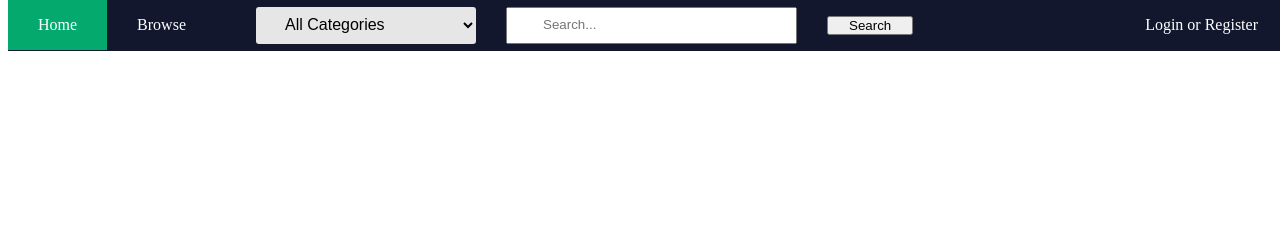
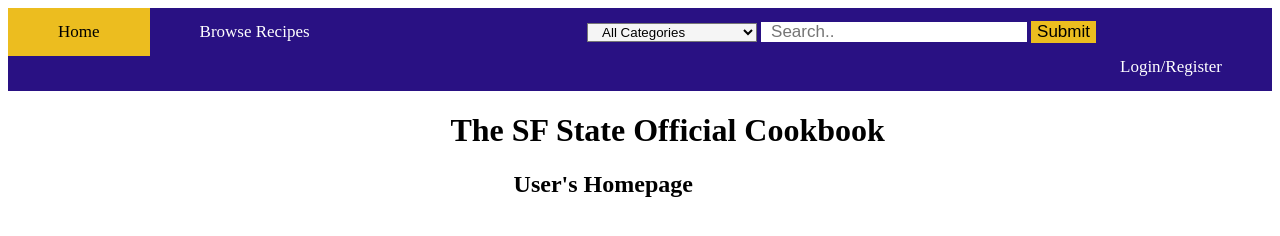
Before and after one commit to RGarcia35/The-SF-State-Official-Cookbook-Group-3, a plain HTML site: page public/html/index.html in a window 1280 px wide. Drawn offline with Linux system fonts and the light colour scheme.

Commit message:
Updated Navbar

```diff
--- a/public/css/style.css
+++ b/public/css/style.css
@@ -1,73 +1,58 @@
-ul {
-    position: fixed;
-    top: 0;
-    width: 100%;
-    list-style-type: none;
-    margin: 0;
-    padding: 0;
-    overflow: hidden;
-    background-color: rgb(19, 23, 46);
-  }
 
-  li {
-    float: left;
-  }
+.topnav {
+  overflow: hidden;
+  width: 100%;
+  background-color: #291183;
+}
 
-  li:last-child {
-    border-right: none;
-  }
+.topnav a {
+  float: left;
+  display: block;
+  color: rgb(255, 255, 255);
+  text-align: center;
+  padding: 14px 50px;
+  text-decoration: none;
+  font-size: 17px;
+}
 
-  li a {
-    display: block;
-    color: white;
-    text-align: center;
-    padding: 16px 30px;
-    text-decoration: none;
-  }
+.topnav a:hover {
+  background-color: rgb(142, 136, 226);
+  color: black;
+}
 
-  /* Change the link color to #111 (black) on hover */
-  li a:hover {
-    background-color: #111;
-  }
+.topnav a.active {
+  background-color: #ecbd1f;
+  color: rgb(0, 0, 0);
+}
 
-  .active {
-    background-color: #04AA6D;
-  }
+.topnav .search-container {
+  padding: 0 0 0 18%;
+  margin-top: 5px;
+  float: left;
+}
 
+.topnav .search-container select{
+  padding: 0 55px 0 10px;
+  background-color: whitesmoke;
+}
+.topnav input[type=text] {
+  text-align: left;
+  padding: 0 35px 0 10px;
+  font-size: 17px;
+  border: none;
+}
 
-  /* Select dropdown button */
-.searchInput{
-  width: auto;
-  margin: 0;
-  margin-top: 7px;
-  padding: 8px 75px 10px 35px;
+.topnav .search-container button {
+
+  margin-top: 8px;
+
+  background: #ecbd1f;
+  font-size: 17px;
+  border: none;
+  cursor: pointer;
+  color: black;
 }
-.button{
-  width: auto;
-  margin: 0;
-  padding: 0px 20px 0px 20px;
+
+.topnav .search-container button:hover {
+  background: #ffdf77;
 }
-.select-dropdown {
-  width: auto;
-  margin: 0;
-  margin-top: 7px;
-
-  background-color: #e6e6e6;
-  border-radius: 3px;
-  margin-right: 30px;
-  margin-left: 40px;
-}
-.select-dropdown select {
-  font-size: 1rem;
-  font-weight: normal;
-  max-width: 100%;
-  padding: 8px 75px 10px 25px;
-  border: none;
-  background-color: transparent;
-
-}
-.select-dropdown select:active,
-.select-dropdown select:focus {
-  outline: none;
-  box-shadow: none;
-}
--- a/public/html/index.html
+++ b/public/html/index.html
@@ -7,12 +7,11 @@
 
 <body>
     <!-- Nav Bar Starts-->
-    <ul>
-        <li><a class = "active" href="../html/index.html">Home</a></li>
-        <li><a href="../html/browseRecipes.html">Browse</a></li>
-        <li style = "float:right"><a href="../html/login.html">Login or Register</a></li>
-        <li>
-            <div class="select-dropdown">
+    <div class="topnav">
+        <a class="active" href="../html/index.html">Home</a>
+        <a href="../html/browseRecipes.html">Browse Recipes</a>
+        <div class="search-container">
+          <form action="../html/searchResults.html">
             <select name="category" id="category">
                 <option value="">All Categories</option>
                 <option value="">Italian</option>
@@ -23,13 +22,21 @@
                 <option value="">Vegiterranean</option>
                 <option value="">Vegan</option>
             </select>
+            <input type="text" placeholder="Search.." name="search" autocomplete="off" >
+            <button type="submit">Submit</button>
+          </form>
+        </div>
+        <a style="float:right" href="../html/login.html">Login/Register</a>
       </div>
 
-        </li>
-        <li><input class="searchInput" id="search" type="text" name="search" placeholder="Search..." autocomplete="off" /></li>
-        <li><a href = "../html/searchResults.html"><button class ="button">Search</button></a></li>
-    </ul>
-    <!-- Nav Bar Ends-->
+      <div style="padding-left:35%">
+        <h1>The SF State Official Cookbook</h1>
+      </div>
+
+      <div style="padding-left:40%">
+        <h2>User's Homepage</h2>
+      </div>
+
 </body>
 
 </html>
```
Also changed, not shown: public/html/browseRecipes.html (+14 -11 lines), public/html/createAccount.html (+14 -11 lines), public/html/createRecipe.html (+14 -11 lines), public/html/login.html (+14 -11 lines), public/html/postReview.html (+14 -11 lines), public/html/searchResults.html (+14 -11 lines), public/html/userInbox.html (+14 -11 lines), public/html/userProfile.html (+14 -11 lines), public/html/userSendMessage.html (+14 -11 lines), public/html/usersFavorites.html (+14 -11 lines), public/html/usersRecipes.html (+14 -11 lines), public/html/usersReviews.html (+14 -11 lines), public/html/viewRecipe.html (+14 -11 lines). Lines whose indentation alone changed are shown as unchanged.
